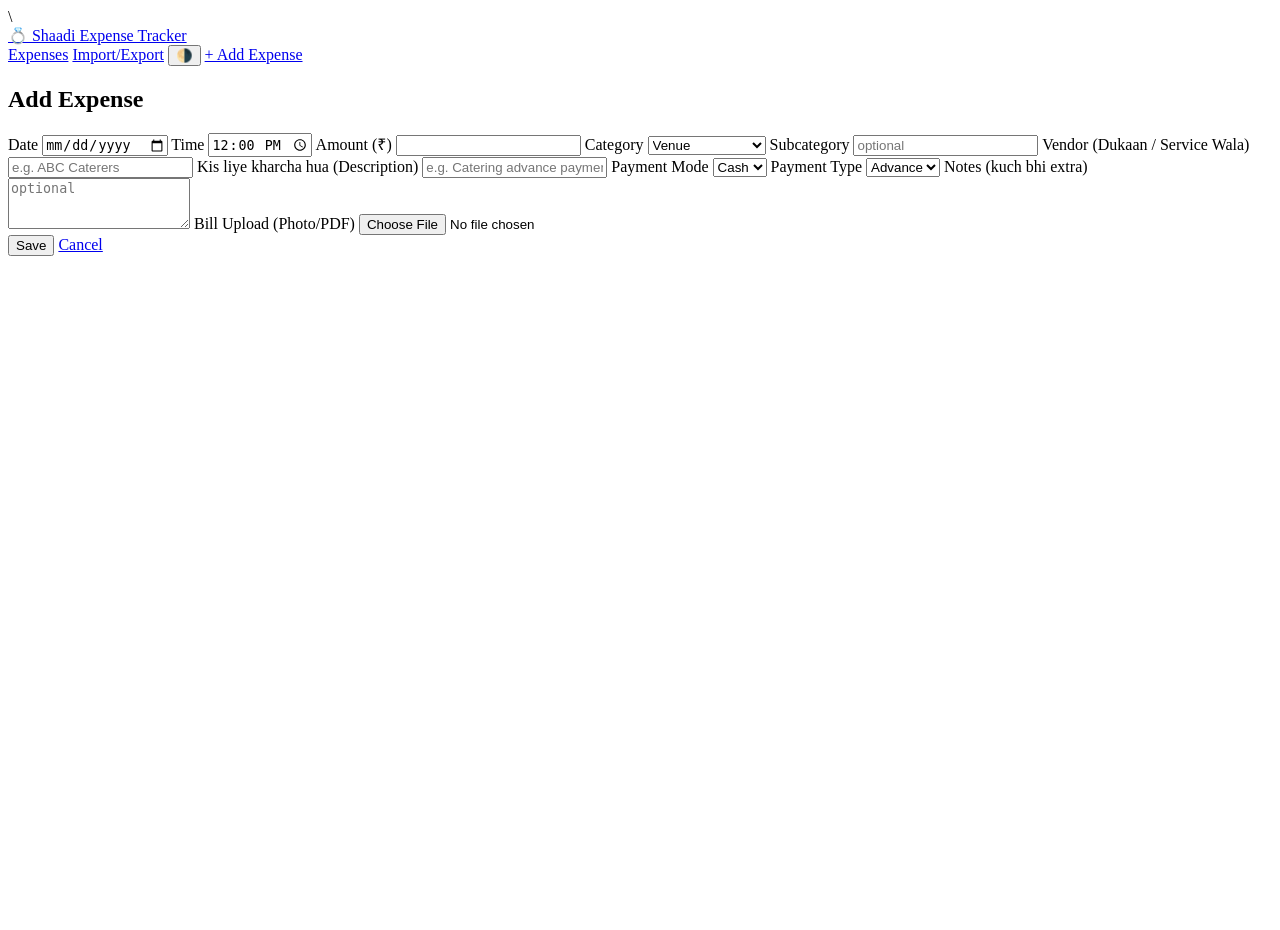
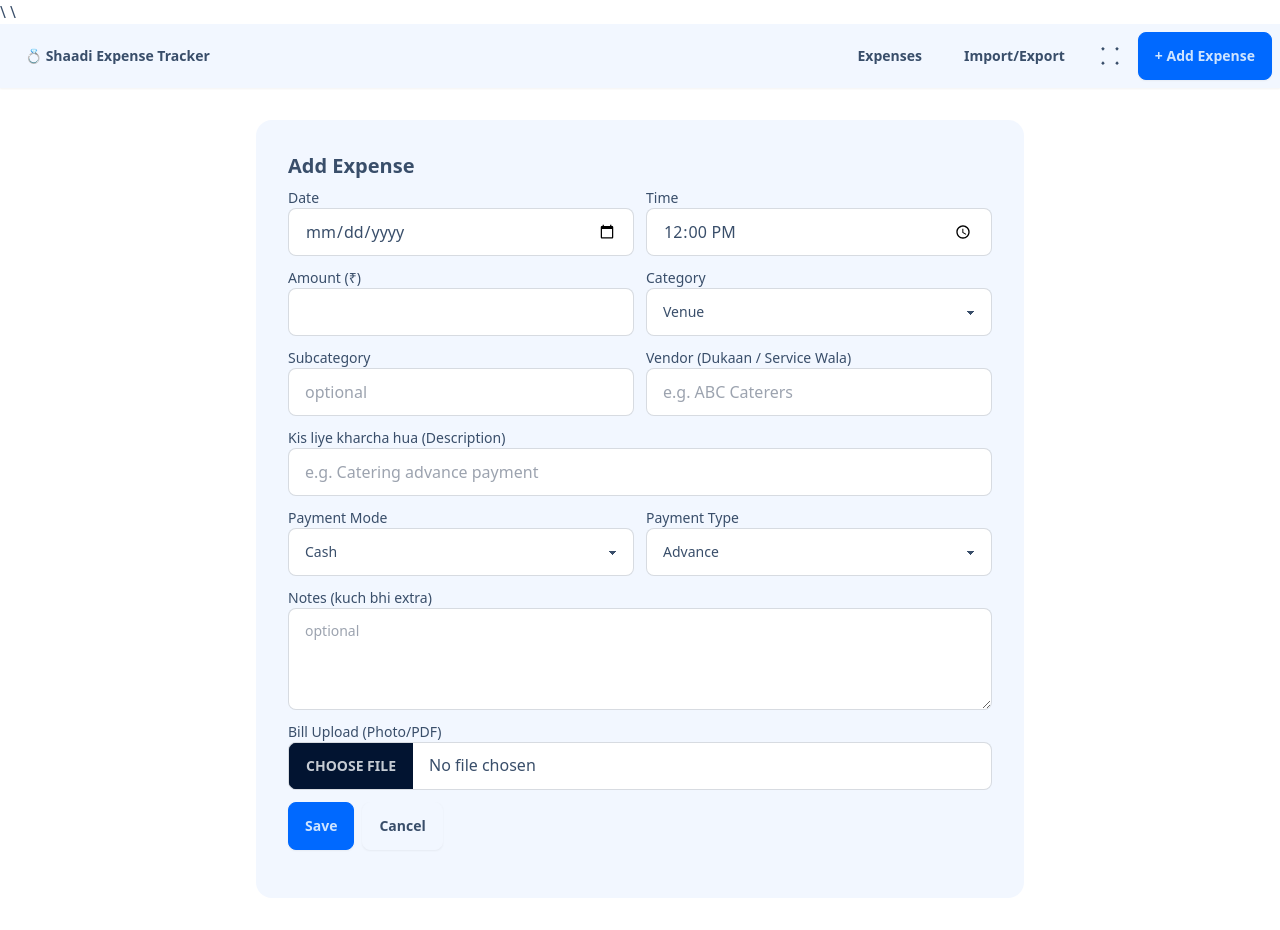
Before and after one commit to prarit0097/Marrige-Expenses-Tracker, a Flask app: page /expenses/new in a window 1280 px wide. Before the commit the page ends 256 px from the top, so only its background shows below. Run offline with Flask 3, Linux system fonts and the light colour scheme; some libraries are stand-ins or nearby versions.

Commit message:
rollback UPDATE commit

```diff
--- a/templates/base.html
+++ b/templates/base.html
@@ -1,32 +1,44 @@
+\
 <!DOCTYPE html>
-<html lang="en">
+<html lang="en" data-theme="winter">
 <head>
-  <meta charset="utf-8" />
-  <meta name="viewport" content="width=device-width, initial-scale=1" />
-  <title>Shaadi Expense Tracker</title>
-  <link rel="icon" href="{{ url_for('static', filename='favicon.png') }}">
-  <link rel="stylesheet" href="{{ url_for('static', filename='styles.css') }}">
+  <meta charset="UTF-8" />
+  <meta name="viewport" content="width=device-width, initial-scale=1.0" />
+  <title>Marriage Expense Tracker</title>
+  <!-- Tailwind + DaisyUI -->
+  <script src="https://cdn.tailwindcss.com"></script>
+  <link href="https://cdn.jsdelivr.net/npm/daisyui@4.12.10/dist/full.min.css" rel="stylesheet" />
+  <!-- Chart.js -->
+  <script src="https://cdn.jsdelivr.net/npm/chart.js@4.4.1/dist/chart.umd.min.js"></script>
+  <link rel="stylesheet" href="{{ url_for('static', filename='styles.css') }}" />
 </head>
-<body class="theme-auto">
-  <!-- Navbar -->
-  <header class="navbar">
-    <div class="nav-left">
-      <a class="brand" href="{{ url_for('dashboard') }}">💍 Shaadi Expense Tracker</a>
+<body class="min-h-screen bg-base-100 text-base-content">
+  <div class="navbar bg-base-200 shadow-sm">
+    <div class="flex-1">
+      <a href="/" class="btn btn-ghost text-xl">💍 Shaadi Expense Tracker</a>
     </div>
-    <nav class="nav-right">
-      <a href="{{ url_for('expenses_list') }}">Expenses</a>
-      <a href="{{ url_for('import_export') }}">Import/Export</a>
-      <button id="themeToggle" title="Theme">🌗</button>
+    <div class="flex-none gap-2 items-center">
+      <a class="btn btn-ghost" href="{{ url_for('expenses_list') }}">Expenses</a>
+      <a class="btn btn-ghost" href="{{ url_for('import_export') }}">Import/Export</a>
+      <div class="tooltip" data-tip="Toggle Light/Dark">
+        <label class="swap swap-rotate mx-2">
+          <input id="themeToggle" type="checkbox" />
+          <svg class="swap-on w-6 h-6" xmlns="http://www.w3.org/2000/svg" viewBox="0 0 24 24" fill="currentColor"><path d="M21.64 13.64A9 9 0 1110.36 2.36 7 7 0 1021.64 13.64z"/></svg>
+          <svg class="swap-off w-6 h-6" xmlns="http://www.w3.org/2000/svg" viewBox="0 0 24 24" fill="currentColor"><path d="M6.76 4.84l-1.8-1.79L3.17 4.84 4.96 6.63 6.76 4.84zm10.45 0l1.79-1.79 1.79 1.79-1.79 1.79-1.79-1.79zM12 2h0v2h0V2zm0 18h0v2h0v-2zM2 12h2v0H2v0zm18 0h2v0h-2v0zM4.96 17.37l-1.79 1.79 1.79 1.79 1.79-1.79-1.79-1.79zm14.08 0l1.79 1.79-1.79 1.79-1.79-1.79 1.79-1.79z"/></svg>
+        </label>
+      </div>
       <a class="btn btn-primary" href="{{ url_for('expense_form') }}">+ Add Expense</a>
-    </nav>
-  </header>
+    </div>
+  </div>
 
-  <main class="container">
+  <main class="container mx-auto p-4 lg:p-8">
     {% with messages = get_flashed_messages(with_categories=true) %}
       {% if messages %}
-        <div class="flash-wrap">
+        <div class="space-y-2 mb-4">
           {% for cat, msg in messages %}
-            <div class="flash {{ cat }}">{{ msg }}</div>
+            <div class="alert {{ 'alert-success' if cat=='success' else 'alert-error' }}">
+              <span>{{ msg }}</span>
+            </div>
           {% endfor %}
         </div>
       {% endif %}
@@ -35,6 +47,22 @@
     {% block content %}{% endblock %}
   </main>
 
+  <script>
+    // Theme: auto (system), with manual toggle
+    const prefersDark = window.matchMedia && window.matchMedia('(prefers-color-scheme: dark)').matches;
+    const saved = localStorage.getItem('theme');
+    function applyTheme(theme){
+      document.documentElement.setAttribute('data-theme', theme);
+    }
+    if(saved){ applyTheme(saved); document.getElementById('themeToggle').checked = (saved==='dark'); }
+    else { applyTheme(prefersDark ? 'dark' : 'winter'); document.getElementById('themeToggle').checked = prefersDark; }
+    document.getElementById('themeToggle').addEventListener('change', (e)=>{
+      const theme = e.target.checked ? 'dark' : 'winter';
+      applyTheme(theme);
+      localStorage.setItem('theme', theme);
+    });
+  </script>
+
   <script src="{{ url_for('static', filename='main.js') }}"></script>
 </body>
 </html>
```
